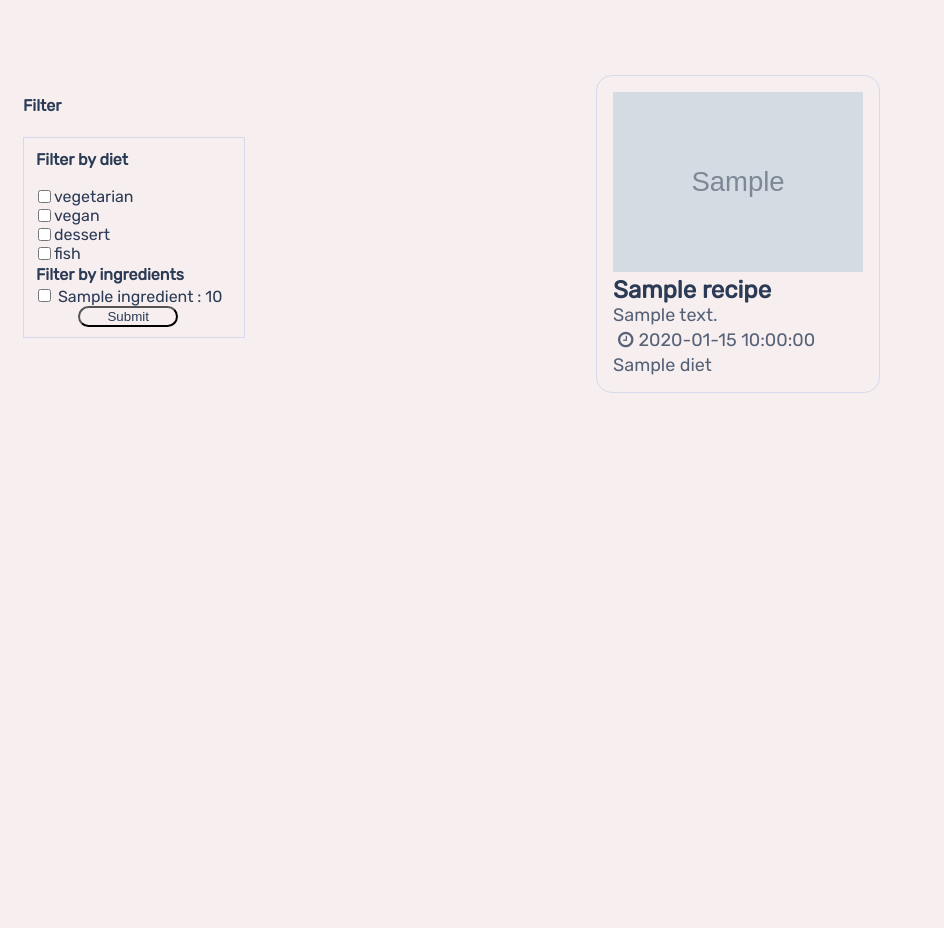
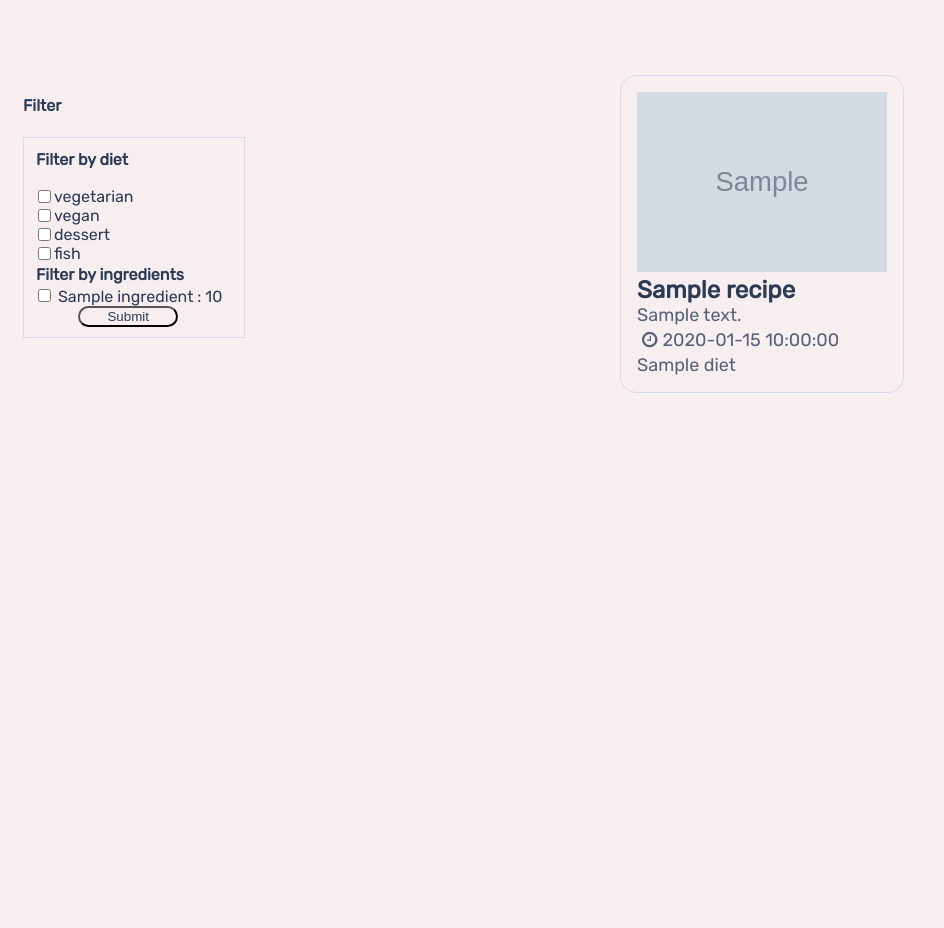
Before and after one commit to fedau/python_project_recipe_app, a Flask app: page /recipes in a window 1280 px wide. Shown: the part 72-1000 px from the top of the page, without its empty margins (0-944 px from the left). Run offline with Flask 2, Linux system fonts and the light colour scheme; grey boxes marked "Sample" are stand-in pictures; a database or web service that is not in the repository returns one stand-in record (values such as "Sample title"); some libraries are stand-ins or nearby versions.

Commit message:
css change

```diff
--- a/static/css/main.css
+++ b/static/css/main.css
@@ -20,7 +20,7 @@ body{
 
 main{
     padding: 60px 1rem;
-    max-width: 1200px;
+    /* max-width: 1200px; */
     margin-left: 0px;
     padding-left: 0px;
 
```
